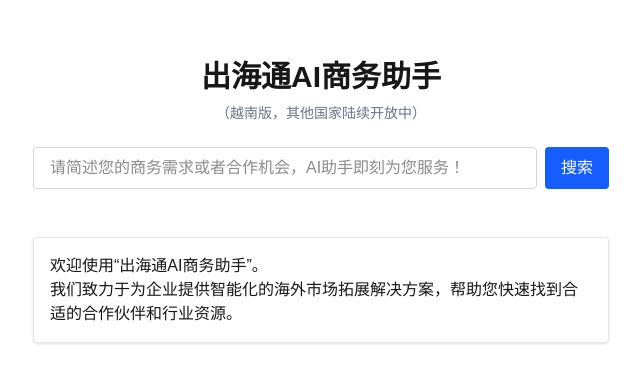
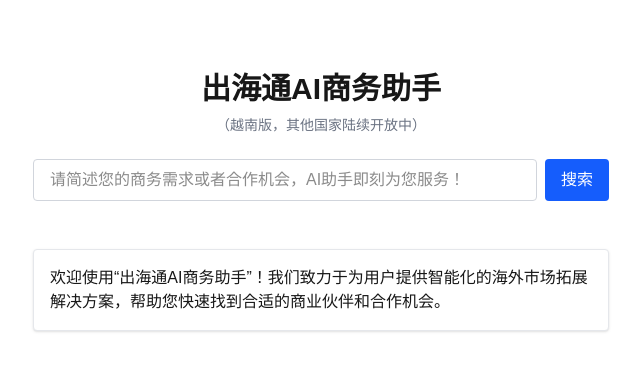
Before and after one commit to richardln/search-overseas-ai, a Next.js app: page / in a window 1280 px wide. Shown: the part 199-582 px from the top of the page, without its empty margins (319-959 px from the left). Built offline with nearby package versions, Linux system fonts and the light colour scheme.

Commit message:
Update page.tsx

```diff
--- a/app/page.tsx
+++ b/app/page.tsx
@@ -78,8 +78,7 @@ export default function Page() {
       {/* 如果没有数据 */}
       {response.length === 0 && !loading && (
         <div className="mt-6 max-w-xl w-full bg-white shadow p-4 border border-gray-200 rounded">
-          <p>欢迎使用“出海通AI商务助手”。</p>
-          <p>我们致力于为企业提供智能化的海外市场拓展解决方案，帮助您快速找到合适的合作伙伴和行业资源。</p>
+          <p>欢迎使用“出海通AI商务助手”！我们致力于为用户提供智能化的海外市场拓展解决方案，帮助您快速找到合适的商业伙伴和合作机会。</p>
         </div>
       )}
     </main>
```
